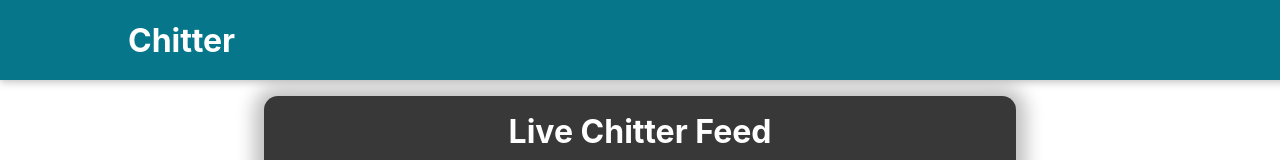
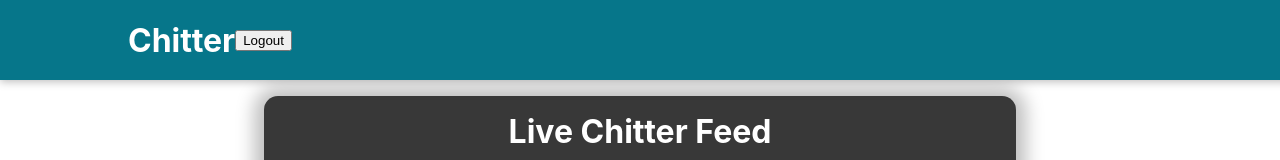
Before and after one commit to denriquem/chitterChallenge, a React (Create React App) app: page / in a window 1280 px wide. Shown: the top 160 px of the page. Built offline with nearby package versions, Linux system fonts and the light colour scheme; no server answers.

Commit message:
feat: logout button

```diff
--- a/src/components/UI/Header.js
+++ b/src/components/UI/Header.js
@@ -1,9 +1,28 @@
 import classes from "./Header.module.css";
+import AuthContext from "../../store/auth-context";
+import { useContext, useState } from "react";
+import { Redirect } from "react-router-dom";
 
 const Header = () => {
+	const authCtx = useContext(AuthContext);
+
+	const [redirect, setRedirect] = useState(false);
+
+	const clickHandler = () => {
+		console.log("logout click handle");
+		authCtx.logout();
+		setRedirect(true);
+		console.log(redirect);
+	};
+
+	if (redirect) {
+		return <Redirect to="/auth" />;
+	}
+
 	return (
 		<header className={classes.header}>
 			<h1>Chitter</h1>
+			<button onClick={clickHandler}>Logout</button>
 		</header>
 	);
 };
--- a/src/components/UI/Header.module.css
+++ b/src/components/UI/Header.module.css
@@ -7,7 +7,7 @@
 	background-color: #06768a;
 	color: white;
 	display: flex;
-	justify-content: space-between;
+	justify-content: flex-start;
 	align-items: center;
 	padding: 0 10%;
 	box-shadow: 0 2px 8px rgba(0, 0, 0, 0.25);
@@ -27,3 +27,7 @@
 	height: 100%;
 	object-fit: cover;
 }
+
+.logout {
+	text-align: right;
+}
--- a/src/store/auth-context.js
+++ b/src/store/auth-context.js
@@ -25,7 +25,9 @@ export const AuthContextProvider = (props) => {
 
 	const logOutHandler = () => {
 		setToken(null);
+		setUserID(null);
 		localStorage.removeItem(token);
+		localStorage.removeItem(userID);
 	};
 
 	const logInHandler = (token, userID) => {
```
